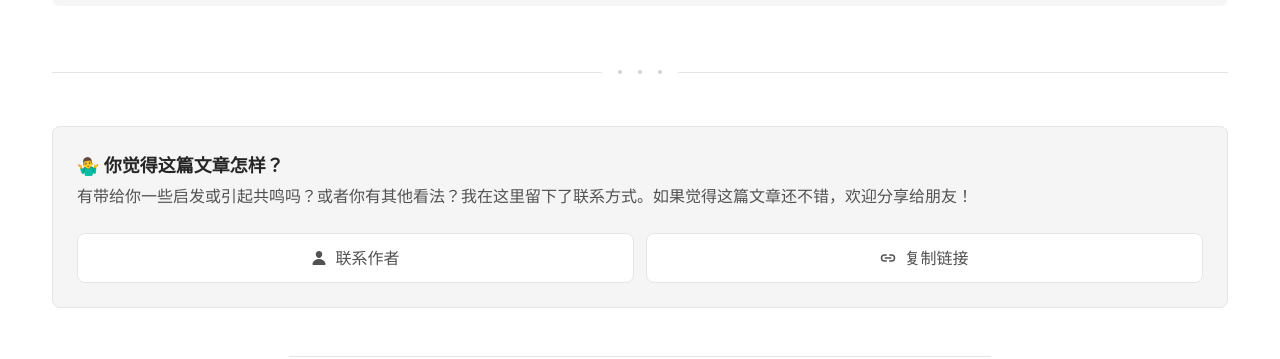
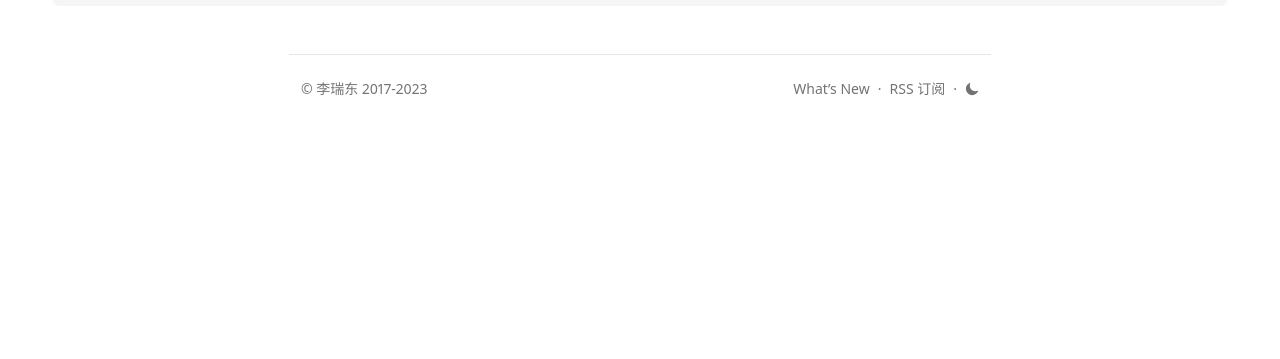
Before and after one commit to Pudge1996/NEXT.LRD.IM, a Next.js app: page /project/slapp-components in a window 1280 px wide. Shown: the part 5741-6100 px from the top of the page. Built offline with nearby package versions, Linux system fonts and the light colour scheme.

Commit message:
Update slapp-components.js

```diff
--- a/pages/project/slapp-components.js
+++ b/pages/project/slapp-components.js
@@ -167,7 +167,7 @@ export default function slappComponents() {
           </p>
           <ProjectImage src="https://lrdim.oss-cn-shenzhen.aliyuncs.com/projectimg/slapp-components/w_1920/5-1.png" />
         </section>
-        <ProjectFooter />
+        {/* <ProjectFooter /> */}
       </div>
     </>
   );
```
